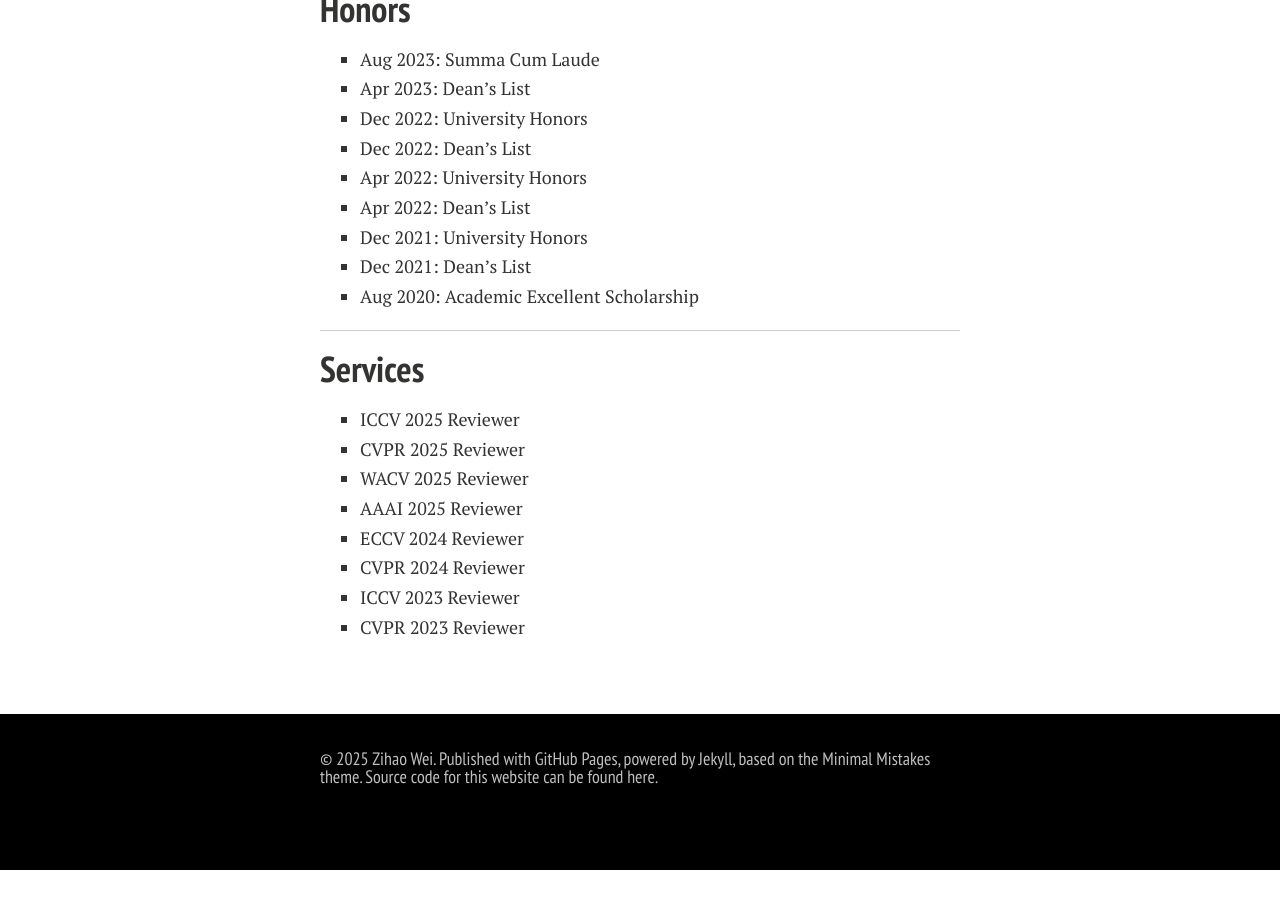
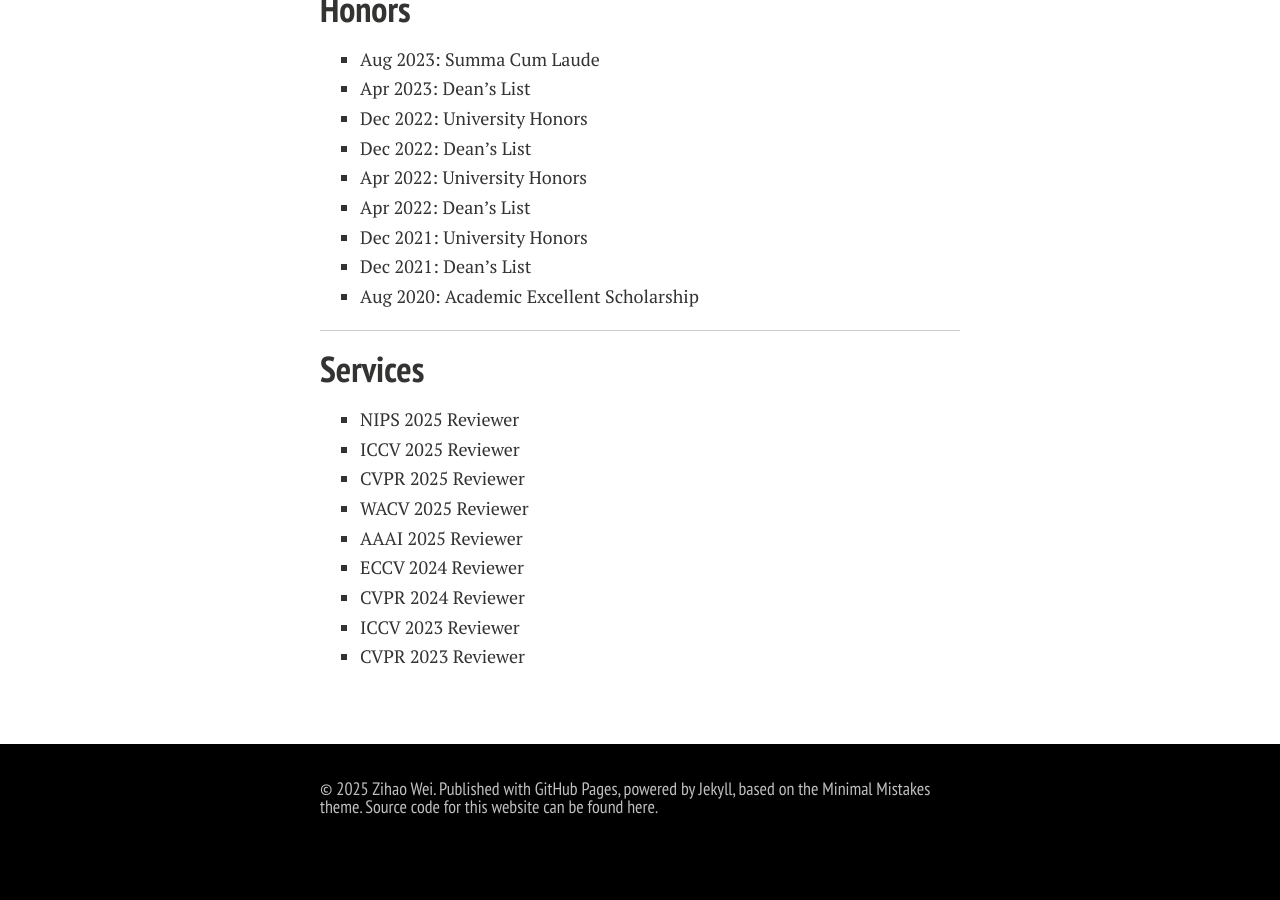
Before and after one commit to Zi-hao-Wei/Zi-hao-Wei.github.io, a Jekyll site: the page built from index.md, in a window 1280 px wide and 900 px high, scrolled down 2681 px. Built offline with Jekyll 4.4.1, drawn with Linux system fonts in a browser that asks for light colours; nearby versions of some CDN libraries; comment, search, counter and statistics services are not loaded; a style sheet for code colours, icons or effects is not loaded; our own code applies the rules of GitHub Pages for plain Markdown files; before the commit the page ends 3551 px from its top, so only the background shows below that.

Commit message:
Update index.md

```diff
--- a/index.md
+++ b/index.md
@@ -84,6 +84,7 @@ My current research revolves finding optimal representations across diverse moda
 
 ---
 ## Services
+- NIPS 2025 Reviewer
 - ICCV 2025 Reviewer
 - CVPR 2025 Reviewer
 - WACV 2025 Reviewer
```
